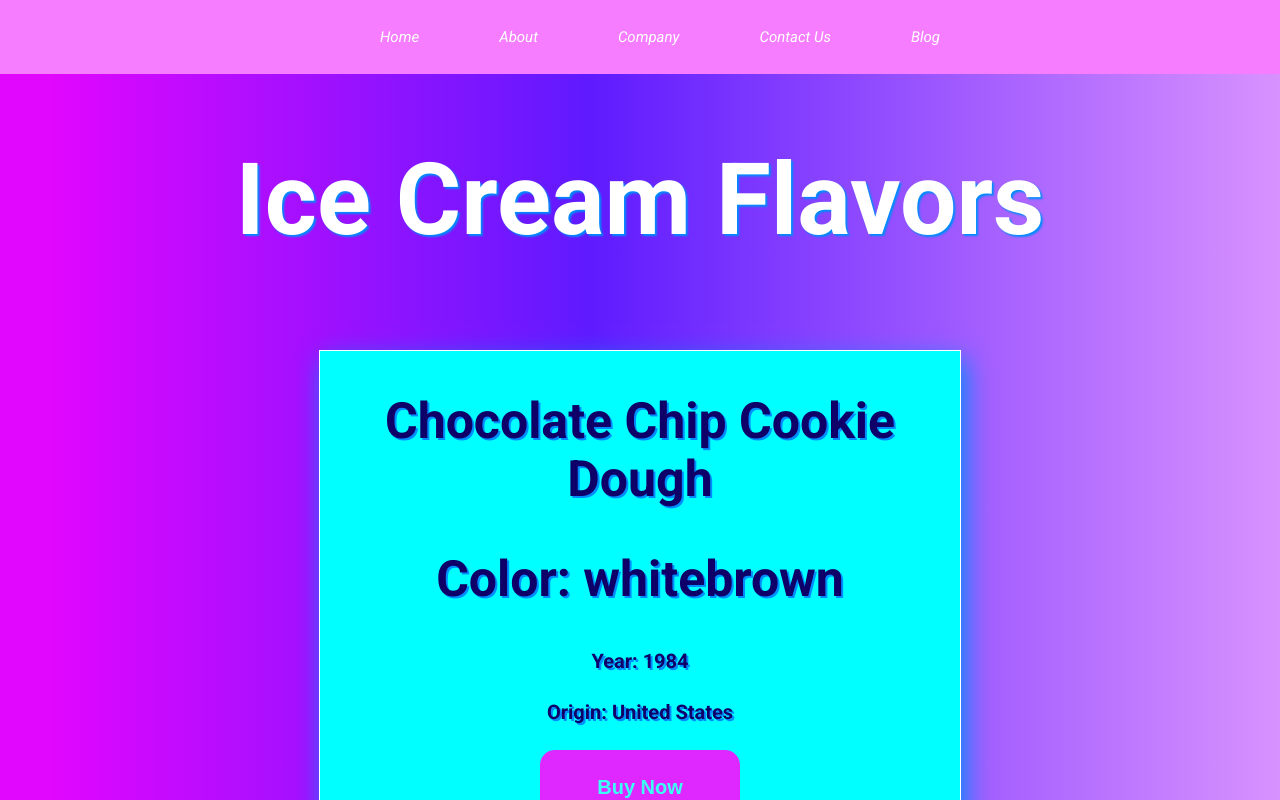
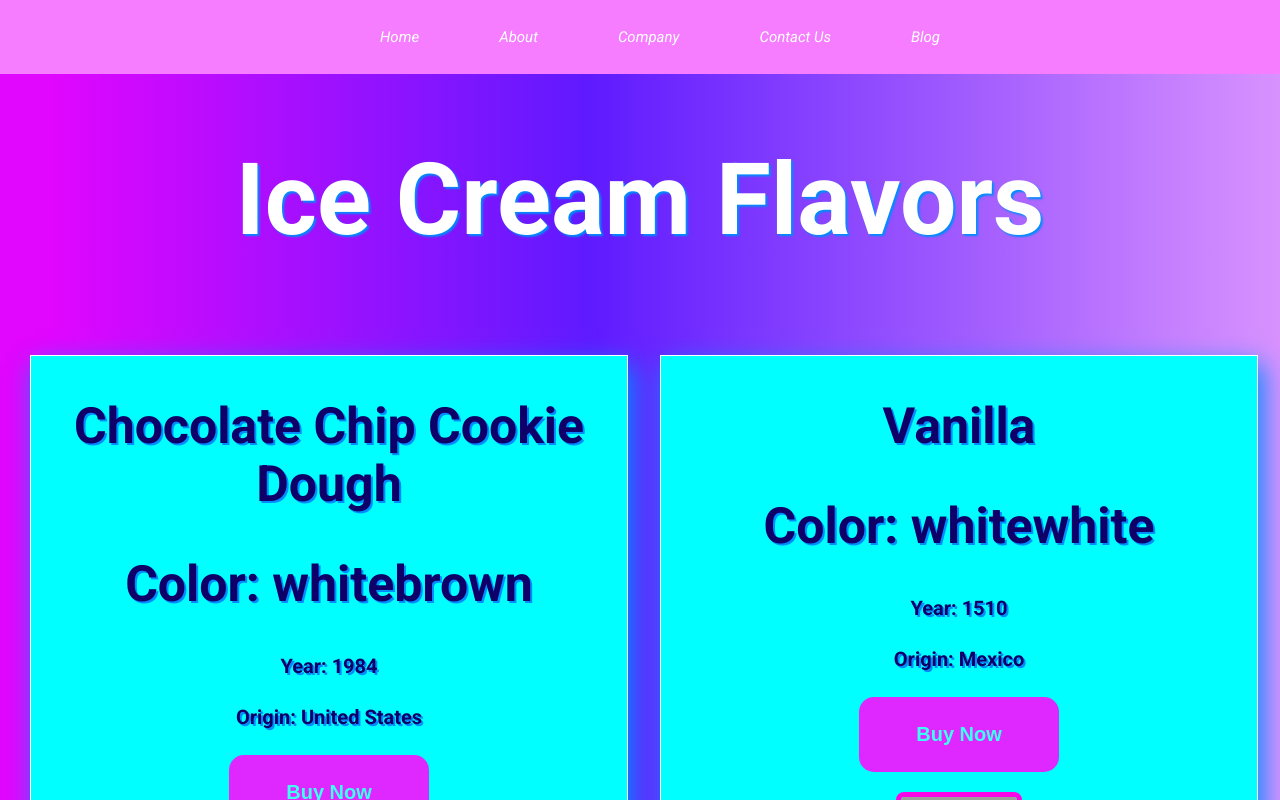
Before and after one commit to GinaRodriguez/project-three, a React (Vite) app: page / in a window 1280 px wide. Shown: the top 800 px of the page. Built offline with nearby package versions, Linux system fonts and the light colour scheme; grey boxes are pictures that could not be loaded.

Commit message:
Final Homework Project Three

```diff
--- a/src/App.css
+++ b/src/App.css
@@ -14,28 +14,45 @@ body {
   align-items: center;
 }
 
-/* .App {
+.app {
   display: flex;
   flex-direction: column;
   width: 100%;
   border: 1px #ffffff;
-} */
+}
 
 .card {
   background-color: aqua;
-  width: 50vw;
+  width: 45vw;
   border: #ffffff 1px solid;
-  margin: 25px;
-  padding-bottom: 40px;
+  margin: 10px;
+  padding-bottom: 10px;
+  padding-left: 10px;
+  padding-right: 10px;
   box-shadow: 5px 10px 25px #008cfe;
+  align-items: center;
 }
 
 .grid {
-  width: 100vw;
+  /* width: 100vw;
   display: flex;
   flex-direction: column;
   justify-content: space-between;
-  align-items: center;
+  align-items: center; */
+  /* display: flex;
+    flex-direction: row;
+    justify-content: space-around;
+    align-items: center;
+    overflow-wrap: break-word;
+    max-width: 50vw;
+    text-wrap: balance; */
+  display: grid;
+  grid-template-columns: repeat(3, 1fr);
+  gap: 20px;
+  padding: 20px;
+  max-width: 100vw;
+  grid-template-columns: repeat(auto-fit, minmax(35vw, 1fr));
+  padding: 20px;
 }
 
 nav {
@@ -71,7 +88,7 @@ header {
 button {
   font-size: 20px;
   color: rgb(59, 255, 245);
-  background-color: rgb(223, 40, 255);
+  background-color: #df28ff;
   height: 75px;
   width: 200px;
   border: 0;
```
